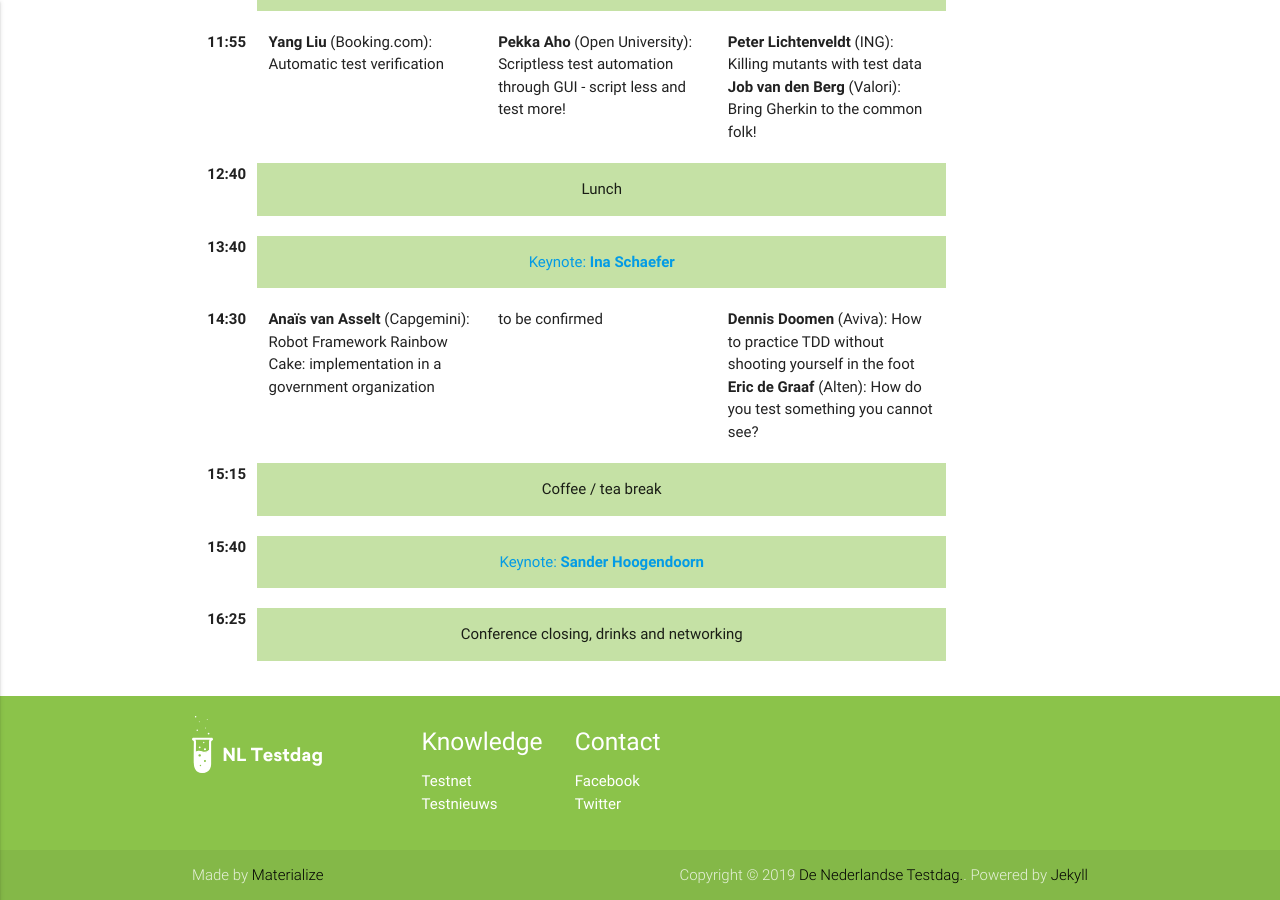
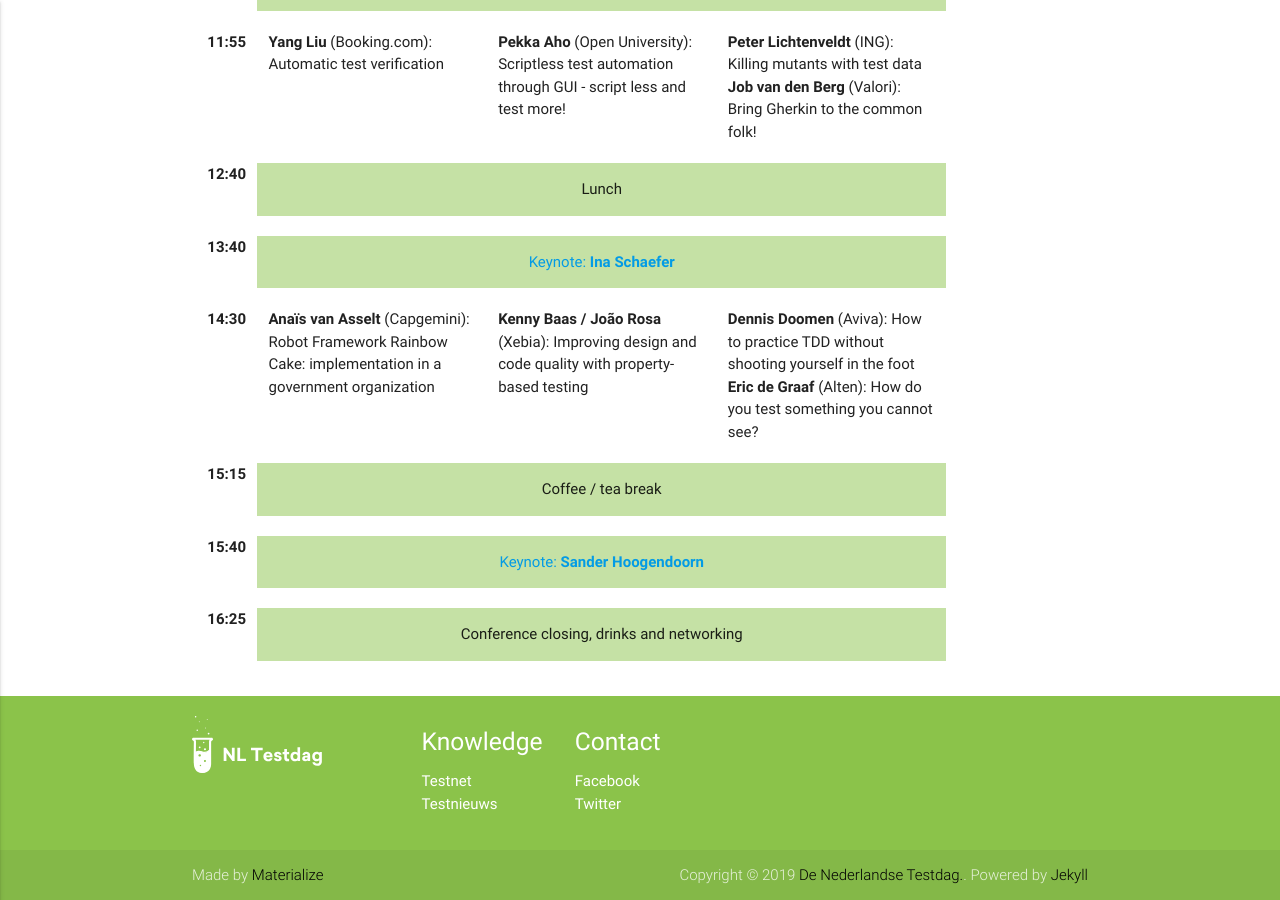
Before and after one commit to testdag2019/testdag2019.github.io, a Jekyll site: the page built from 01-programma.md, in a window 1280 px wide and 900 px high, scrolled down 708 px. Built offline with Jekyll 4.4.1, drawn with Linux system fonts in a browser that asks for light colours.

Commit message:
Added Kenny and Joao to the programme

```diff
--- a/01-programma.md
+++ b/01-programma.md
@@ -52,7 +52,7 @@ permalink: /program/
 		<div class="row">
 			<div class="col s1 right-align"><b>14:30</b></div>
 			<div class="col s3"><b>Anaïs van Asselt</b> (Capgemini): Robot Framework Rainbow Cake: implementation in a government organization</div>
-			<div class="col s3">to be confirmed</div>
+			<div class="col s3"><b>Kenny Baas / João Rosa</b> (Xebia): Improving design and code quality with property-based testing</div>
 			<div class="col s3"><b>Dennis Doomen</b> (Aviva): How to practice TDD without shooting yourself in the foot<br/><b>Eric de Graaf</b> (Alten): How do you test something you cannot see?</div>
 		</div>
 		<div class="row">
```
